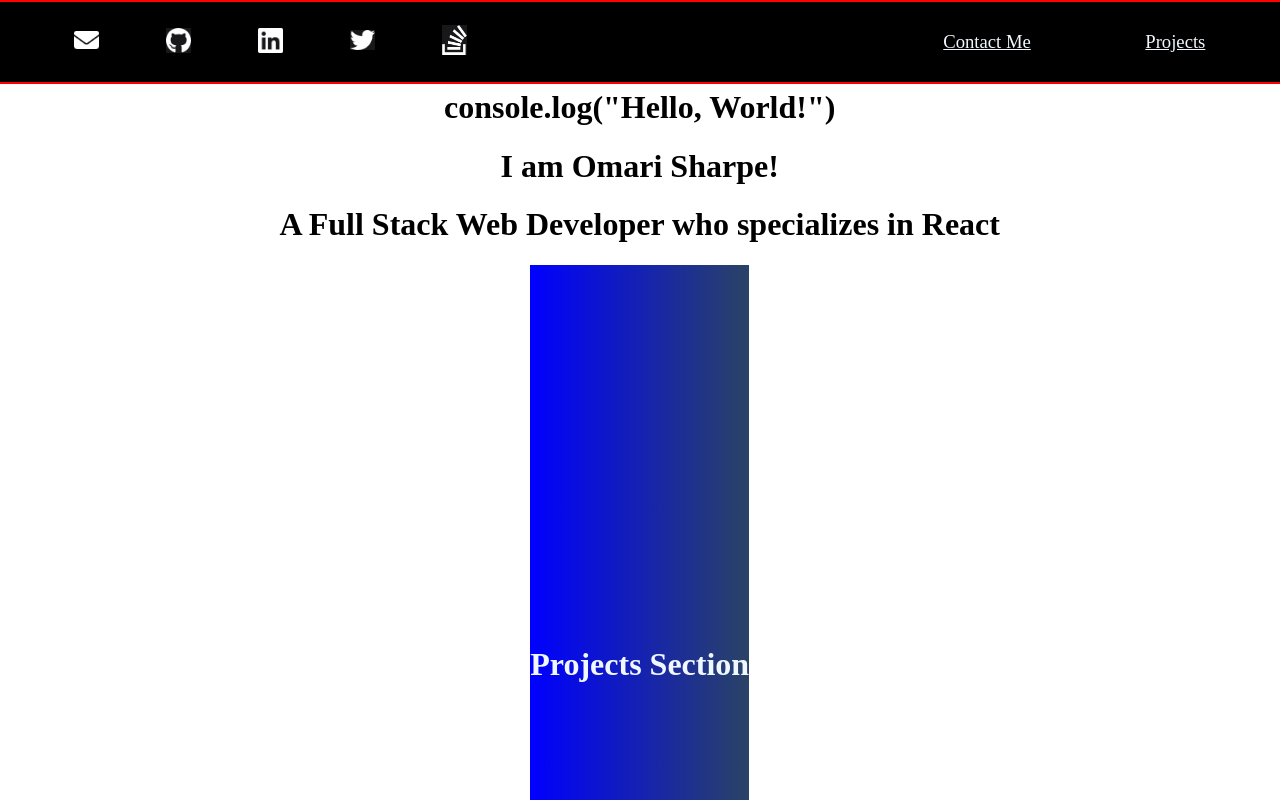
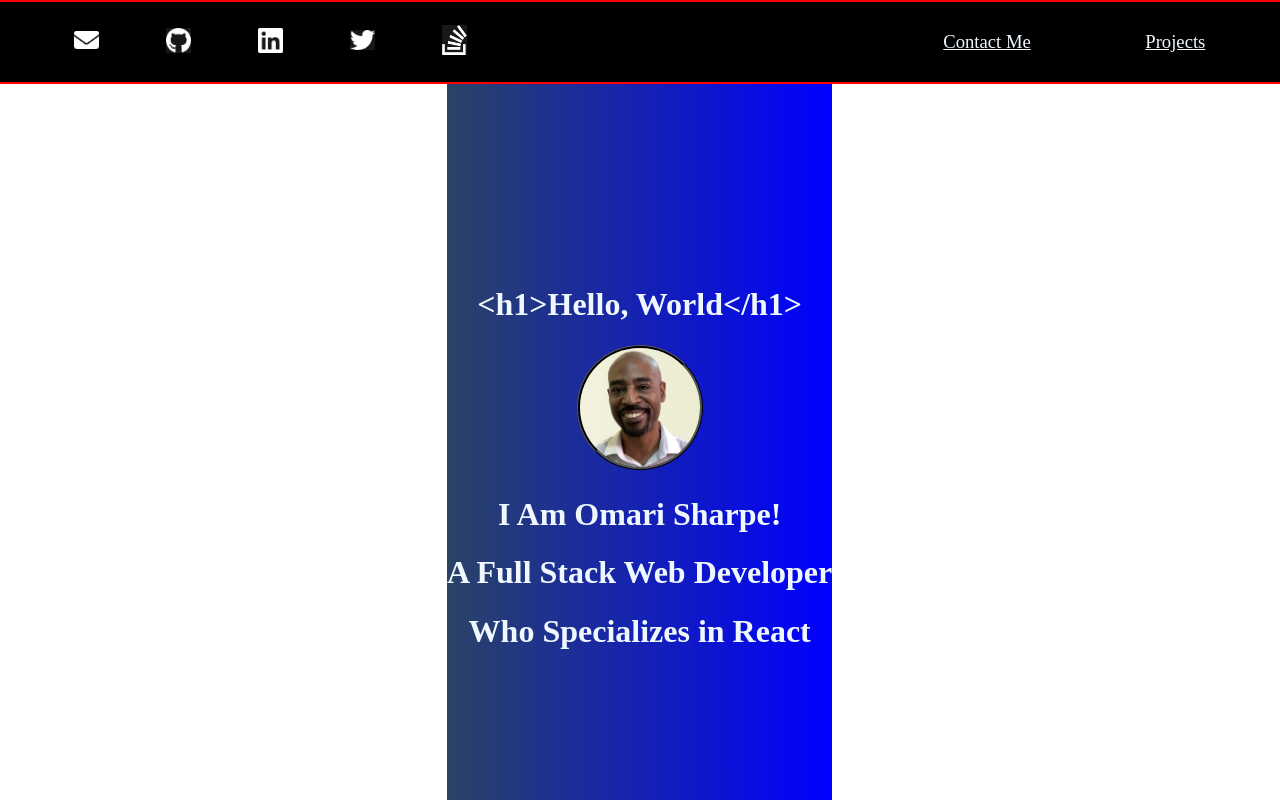
Before and after one commit to OSharpe001/portfolio_remake, a React (Create React App) app: page / in a window 1280 px wide. Shown: the top 800 px of the page. Built offline with nearby package versions, Linux system fonts and the light colour scheme.

Commit message:
added classname and uncommented img tag. split declaration into two

```diff
--- a/src/components/LandingSection.jsx
+++ b/src/components/LandingSection.jsx
@@ -1,15 +1,16 @@
-import React from 'react';
+
 
 export default function LandingSection() {
 
-    const initialGreeting = 'console.log("Hello, World!")';
+  const initialGreeting = "<h1>Hello, World</h1>";
 
   return (
-    <div>
+      <div className="landing">
         <h1 className="console-greeting">{initialGreeting}</h1>
-        {/* <img src="" alt="my profile" className="profile-pic" /> */}
-        <h1 className="introduction">I am Omari Sharpe!</h1>
-        <h1 className="declaration">A Full Stack Web Developer who specializes in React</h1>
-    </div>
+        <img src={require("../assets/images/my_profile.png")} alt="my profile" className="profile-pic" />
+        <h1 className="introduction">I Am Omari Sharpe!</h1>
+        <h1 className="declaration">A Full Stack Web Developer</h1>
+        <h1 className="declaration">Who Specializes in React</h1>
+      </div>
   );
 };
```
